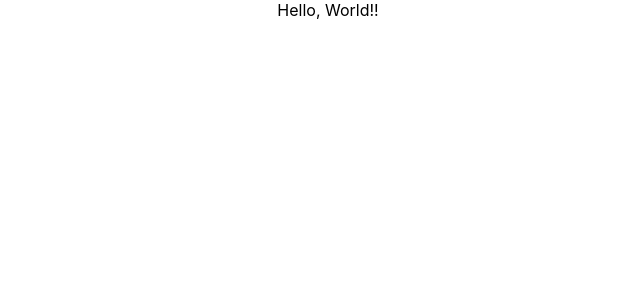
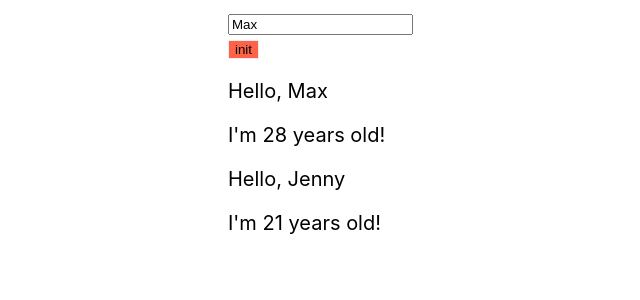
Before and after one commit to limunosekai/react-app-practice, a React (Create React App) app: page / in a window 1280 px wide. Shown: the top 300 px of the page, without its empty margins (312-952 px from the left). Built offline with nearby package versions, Linux system fonts and the light colour scheme.

Commit message:
Secssion3 practice

```diff
--- a/src/index.js
+++ b/src/index.js
@@ -1,12 +1,13 @@
 import React from 'react';
 import ReactDOM from 'react-dom';
 import './index.css';
-import App from './App';
+// import App from './App';
 import reportWebVitals from './reportWebVitals';
+import Root from './section3/component/Root';
 
 ReactDOM.render(
   <React.StrictMode>
-    <App />
+    <Root />
   </React.StrictMode>,
   document.getElementById('root')
 );
--- /dev/null
+++ b/src/section3/component/Root.js
@@ -0,0 +1,63 @@
+import React, { Component } from 'react';
+import UserInput from './UserInput';
+import UserOutput from './UserOutput';
+import '../css/Root.css';
+
+class Root extends Component {
+  constructor(props) {
+    super(props);
+    this.state = {
+      users: [
+        { name: 'Max', age: 28 },
+        { name: 'Jenny', age: 21 },
+      ],
+    };
+  }
+
+  userHandler = (event) => {
+    this.setState({
+      users: [
+        { name: event.target.value, age: 30 },
+        { name: 'Lose', age: 22 },
+      ],
+    });
+  };
+
+  initUIHandler = () => {
+    this.setState({
+      users: [
+        { name: 'Max', age: 28 },
+        { name: 'Jenny', age: 21 },
+      ],
+    });
+  };
+
+  render() {
+    const style = {
+      border: '1px solid #eee',
+      backgroundColor: 'tomato',
+      textAlign: 'center',
+    };
+    return (
+      <div className='Root'>
+        <UserInput
+          change={this.userHandler.bind(this)}
+          name={this.state.users[0].name}
+        ></UserInput>
+        <button style={style} onClick={() => this.initUIHandler()}>
+          init
+        </button>
+        <UserOutput
+          name={this.state.users[0].name}
+          age={this.state.users[0].age}
+        ></UserOutput>
+        <UserOutput
+          name={this.state.users[1].name}
+          age={this.state.users[1].age}
+        ></UserOutput>
+      </div>
+    );
+  }
+}
+
+export default Root;
--- /dev/null
+++ b/src/section3/component/UserInput.js
@@ -0,0 +1,14 @@
+import React from 'react';
+
+const userInput = (props) => {
+  const name = props.name;
+  const change = props.change;
+
+  return (
+    <div>
+      <input type='text' onChange={change} value={name}></input>
+    </div>
+  );
+};
+
+export default userInput;
--- /dev/null
+++ b/src/section3/component/UserOutput.js
@@ -0,0 +1,15 @@
+import React from 'react';
+
+const userOutput = (props) => {
+  const name = props.name;
+  const age = props.age;
+
+  return (
+    <div>
+      <p>Hello, {name}</p>
+      <p>I'm {age} years old!</p>
+    </div>
+  );
+};
+
+export default userOutput;
--- /dev/null
+++ b/src/section3/css/Root.css
@@ -0,0 +1,7 @@
+.Root {
+  display: block;
+  width: 200px;
+  margin: auto;
+  padding: 10px;
+  font-size: 20px;
+}
```
Also changed, not shown: src/logo.svg (deleted), 1 other file (tests, documents, lock files or other folders).
